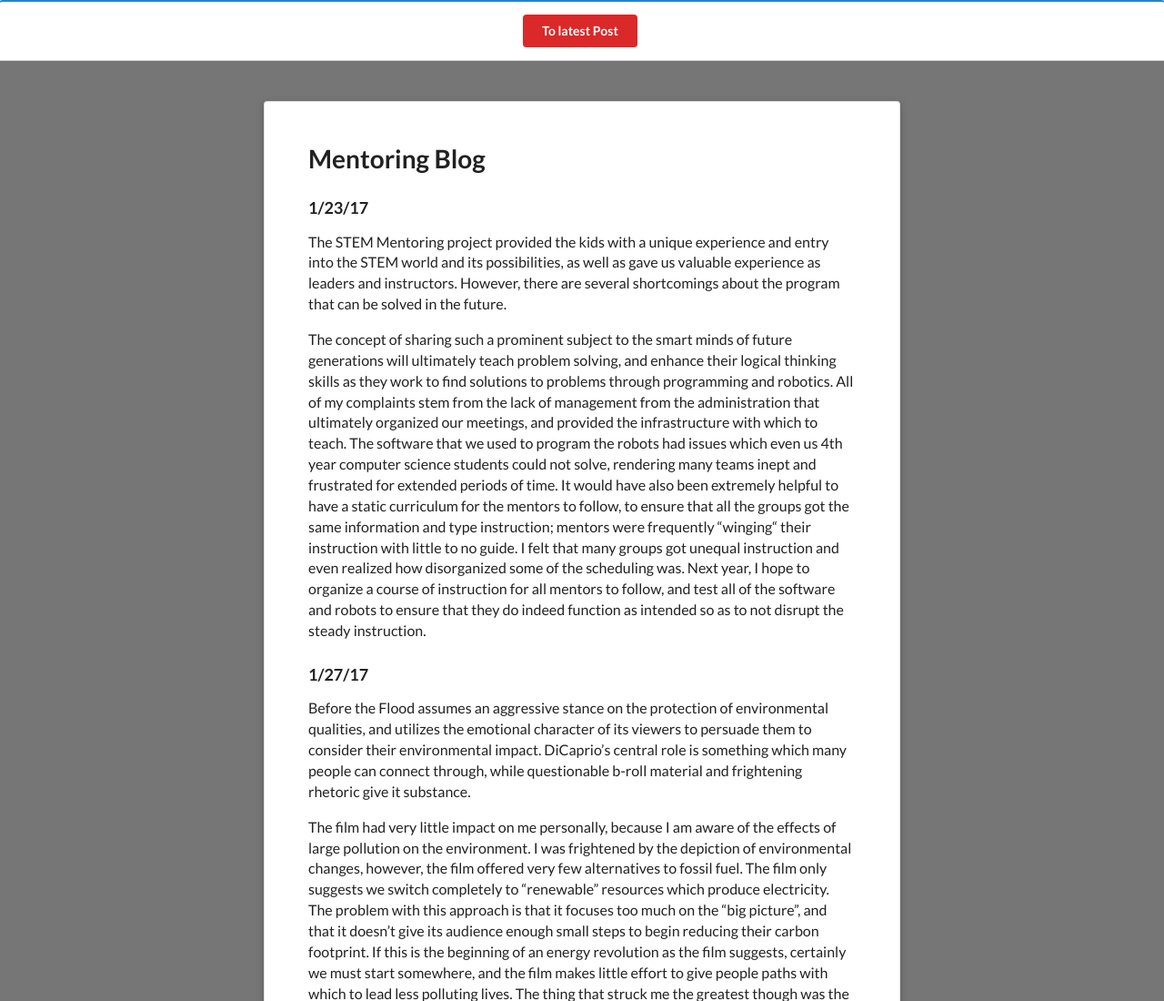
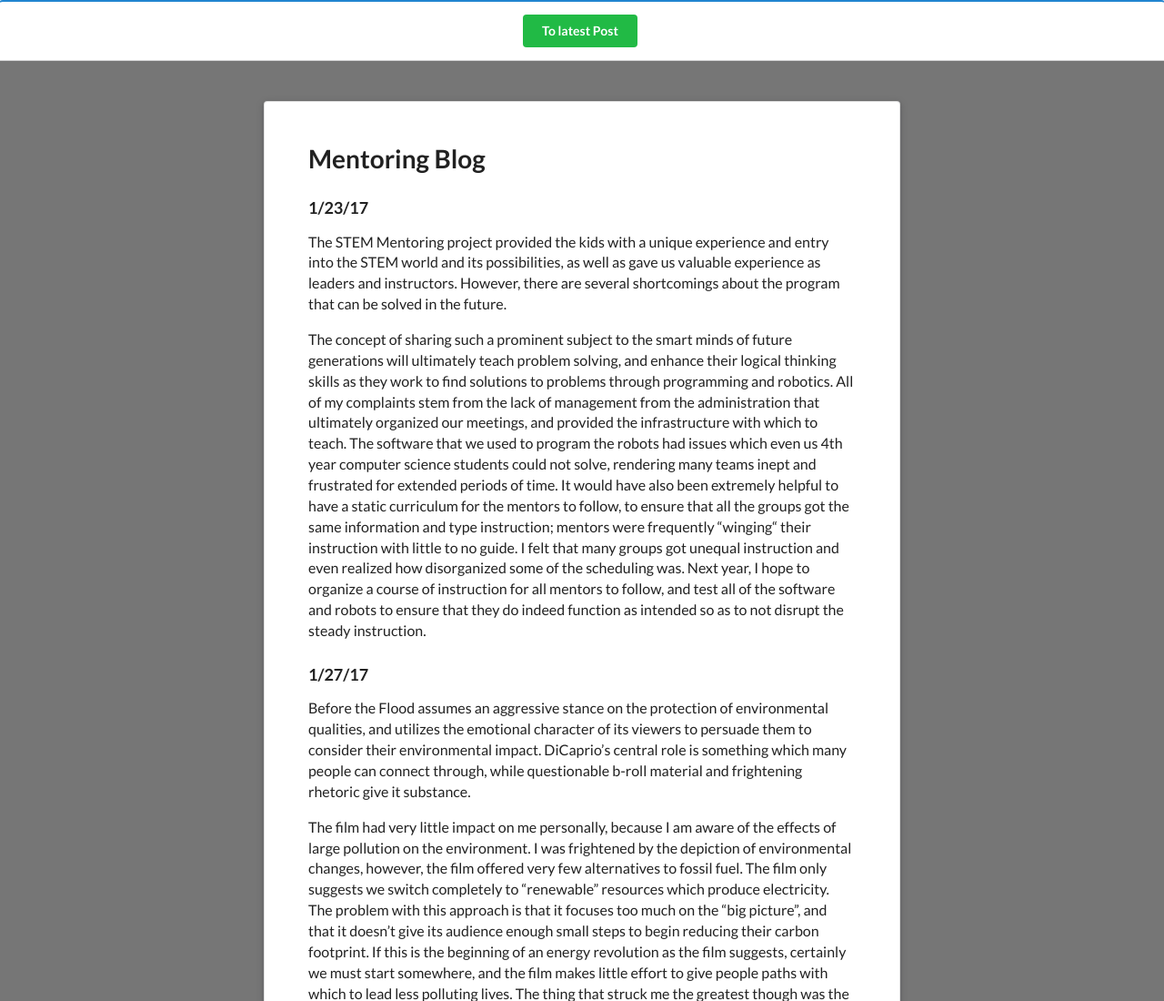
Before and after one commit to MBHS-Computer-Science-Association/humanities-blog, a website: page public/nicholas.html in a window 1280 px wide. Shown: the top 1100 px of the page at 91% size. Drawn offline with nearby package versions, Linux system fonts and the light colour scheme.

Commit message:
Update nicholas.html

```diff
--- a/public/nicholas.html
+++ b/public/nicholas.html
@@ -12,7 +12,7 @@
 	<body>
 
 		<div class="ui raised blue center aligned top attached segment">
-			<div class="negative ui animated button" onclick="location.href='#bottom'">
+			<div class="positive ui animated button" onclick="location.href='#bottom'">
     			<div class="visible content">To latest Post</div>
     			<div class="hidden content">
     				<i class="down arrow icon"></i>
```
